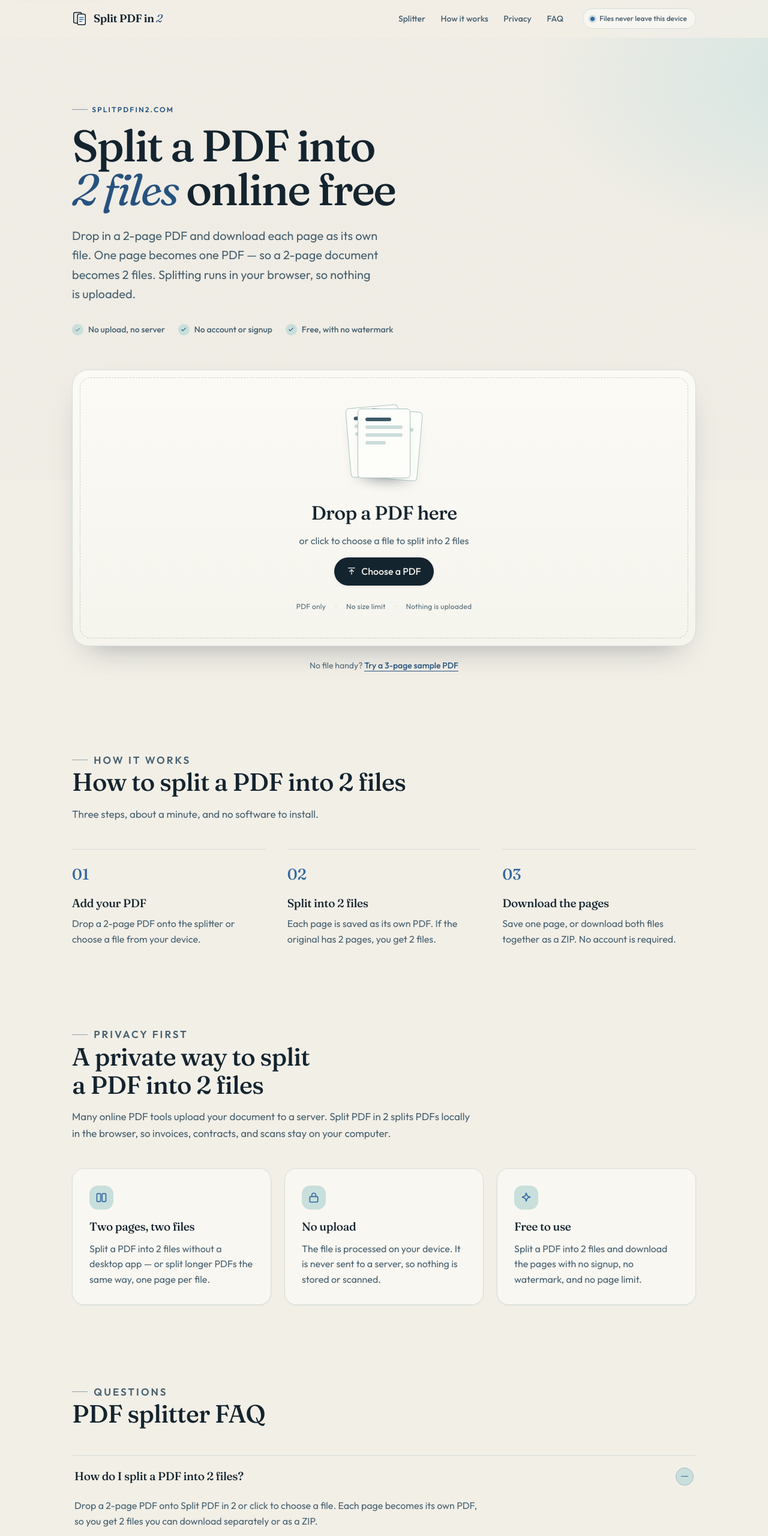
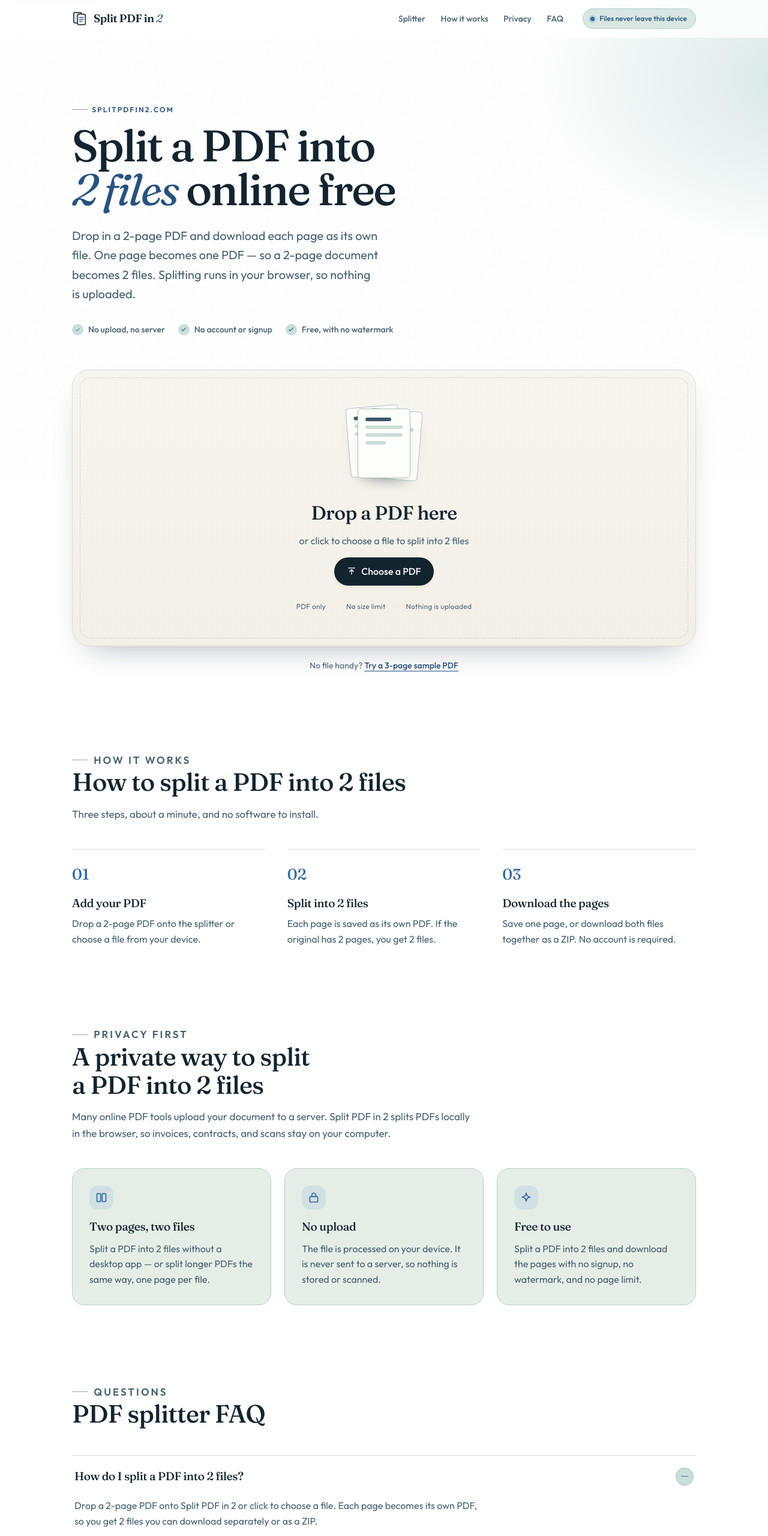
Before and after one commit to Tchoukoualeu/pdf, a website built with Vite: page index.html in a window 1280 px wide. Shown: the top 2560 px of the page at 60% size. Built offline with nearby package versions, Linux system fonts and the light colour scheme.

Commit message:
design update

```diff
--- a/index.html
+++ b/index.html
@@ -12,7 +12,7 @@
     <meta name="googlebot" content="index, follow" />
     <meta name="author" content="Split PDF in 2" />
     <meta name="application-name" content="Split PDF in 2" />
-    <meta name="theme-color" media="(prefers-color-scheme: light)" content="#F2EFE7" />
+    <meta name="theme-color" media="(prefers-color-scheme: light)" content="#FFFFFF" />
     <meta name="theme-color" media="(prefers-color-scheme: dark)" content="#0F1A23" />
     <meta name="color-scheme" content="light dark" />
     <meta name="format-detection" content="telephone=no" />
--- a/src/style.css
+++ b/src/style.css
@@ -14,11 +14,12 @@
   /* Brand palette: #3368a0 deep blue, #66a3bf soft blue, #c8dfdb mint,
      #f2efe7 paper. Everything below is derived from these four. */
 
-  /* Surfaces */
-  --paper: #f2efe7;
-  --paper-deep: #e5e7de;
-  --sheet: #fbfaf5;
-  --sheet-soft: #f5f4ed;
+  /* Surfaces, light to dark: white page, cream panels, white cards on top */
+  --paper: #ffffff;
+  --paper-deep: #e9ece7;
+  --sheet: #f7f5ef;
+  --sheet-soft: #f2efe7;
+  --card: #ffffff;
 
   /* A page of paper — stays light in both themes */
   --doc: #fdfdfa;
@@ -53,9 +54,9 @@
   --danger-tint: #f6e6e2;
 
   /* Atmosphere */
-  --glow-a: #fbfaf3;
+  --glow-a: #f7f4eb;
   --glow-b: #d5e7e4;
-  --grain-opacity: 0.14;
+  --grain-opacity: 0.08;
   --grain-filter: none;
 
   /* Elevation */
@@ -108,6 +109,7 @@
     --paper-deep: #16232e;
     --sheet: #182734;
     --sheet-soft: #131f29;
+    --card: #1e2d3a;
 
     --doc: #e4ece9;
     --doc-line: #b3c6c3;
@@ -409,10 +411,10 @@ p {
   gap: 8px;
   margin: 0;
   padding: 7px 14px 7px 12px;
-  border: 1px solid var(--rule);
+  border: 1px solid color-mix(in srgb, var(--mark-soft) 30%, var(--rule));
   border-radius: var(--r-pill);
-  background: color-mix(in srgb, var(--sheet) 70%, transparent);
-  color: var(--ink-soft);
+  background: color-mix(in srgb, var(--mark-tint) 65%, var(--sheet));
+  color: var(--mark-deep);
   font-size: var(--text-xs);
   font-weight: 500;
   white-space: nowrap;
@@ -913,7 +915,7 @@ p {
   padding: clamp(20px, 3vw, 30px);
   border: 1px solid var(--rule);
   border-radius: var(--radius);
-  background: color-mix(in srgb, var(--sheet) 55%, transparent);
+  background: var(--sheet-soft);
   box-shadow: var(--shadow-md);
 }
 
@@ -973,7 +975,7 @@ p {
   padding: 12px;
   border: 1px solid var(--rule);
   border-radius: var(--r-lg);
-  background: var(--sheet);
+  background: var(--card);
   box-shadow: var(--shadow-sm);
   transition: transform var(--dur) var(--ease), box-shadow var(--dur) var(--ease),
     border-color var(--dur) var(--ease);
@@ -991,8 +993,11 @@ p {
   aspect-ratio: 3 / 4;
   padding: 10px;
   border-radius: var(--r-sm);
-  background:
-    linear-gradient(180deg, var(--paper-deep) 0%, var(--paper) 100%);
+  background: linear-gradient(
+    180deg,
+    color-mix(in srgb, var(--paper-deep) 80%, var(--card)) 0%,
+    var(--paper-deep) 100%
+  );
   overflow: hidden;
   color: var(--ink-faint);
   font-family: var(--serif);
@@ -1082,9 +1087,9 @@ p {
   display: grid;
   gap: 10px;
   padding: clamp(20px, 2.4vw, 28px);
-  border: 1px solid var(--rule);
+  border: 1px solid color-mix(in srgb, var(--mark-soft) 22%, var(--rule));
   border-radius: var(--r-lg);
-  background: color-mix(in srgb, var(--sheet) 72%, transparent);
+  background: color-mix(in srgb, var(--mark-tint) 38%, var(--sheet));
   box-shadow: var(--shadow-xs);
   transition: transform var(--dur) var(--ease), box-shadow var(--dur) var(--ease);
 }
@@ -1101,7 +1106,7 @@ p {
   height: 40px;
   margin-bottom: 4px;
   border-radius: var(--r-md);
-  background: var(--mark-tint);
+  background: color-mix(in srgb, var(--mark-soft) 26%, var(--sheet));
   color: var(--mark);
 }
 
```
Also changed, not shown: .qa/shot.mjs (deleted), public/apple-touch-icon.png, public/site.webmanifest.
